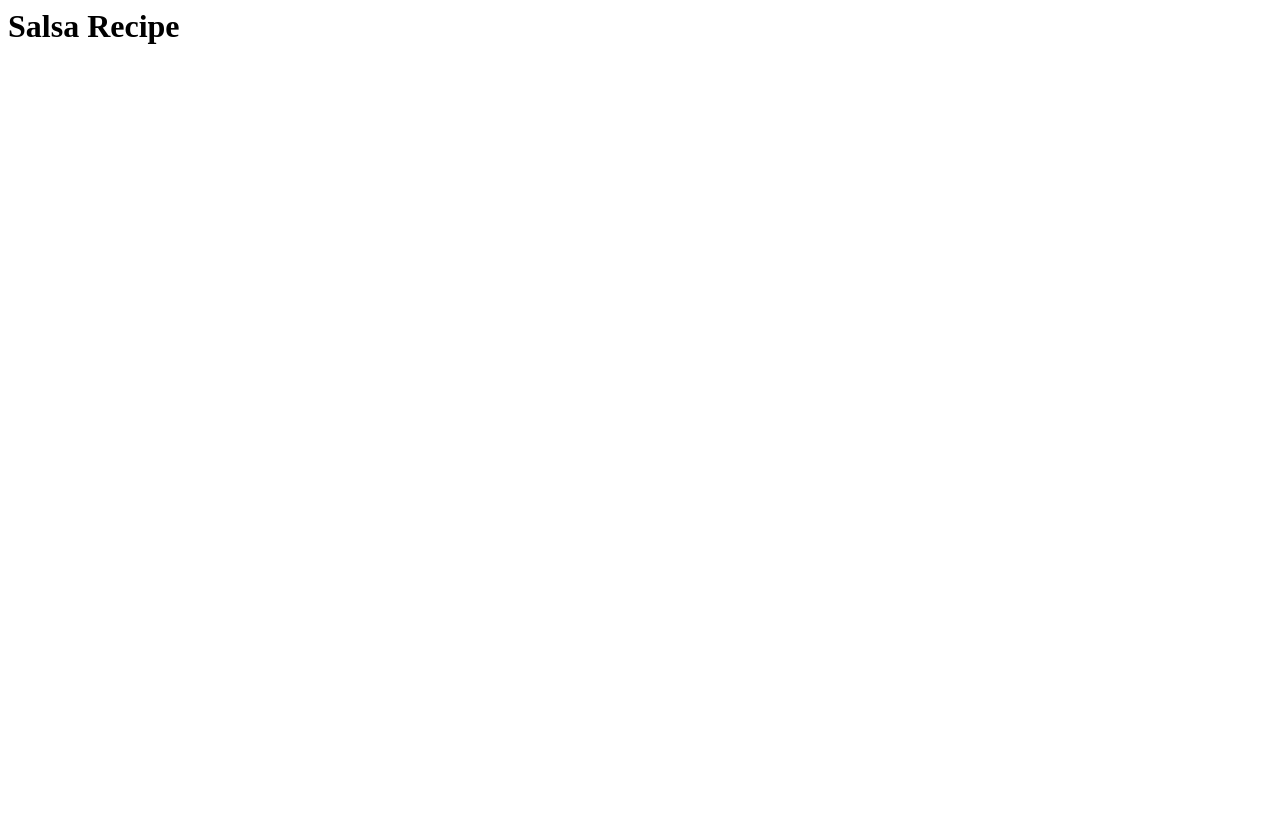
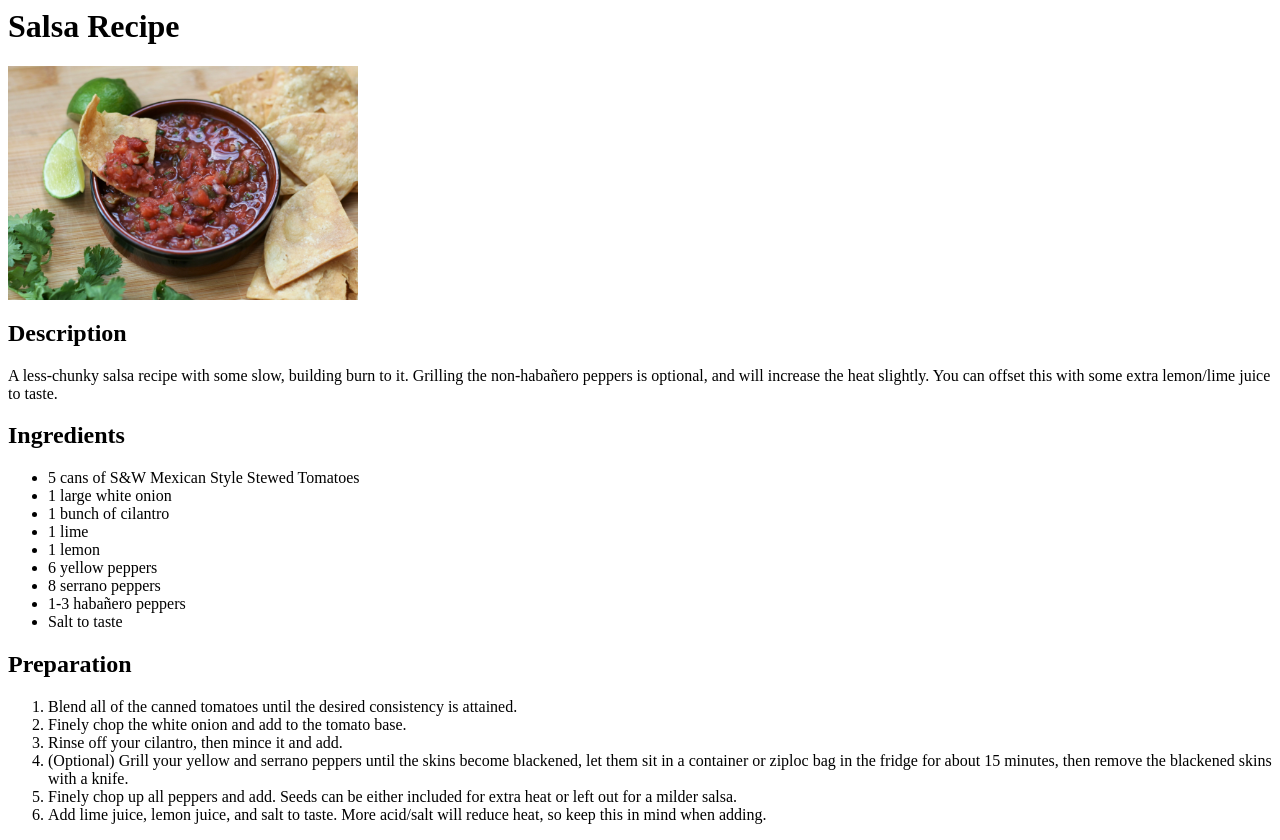
Before and after one commit to megalowdonny/odin-recipes, a plain HTML site: page recipes/salsa.html in a window 1280 px wide. Before the commit the page ends 800 px from the top, so only its background shows below. Drawn offline with Linux system fonts and the light colour scheme.

Commit message:
Salsa and shake recipes complete
Forgot to push separately when salsa was done, so here's a 2-fer.

```diff
--- a/recipes/salsa.html
+++ b/recipes/salsa.html
@@ -8,5 +8,33 @@
 
   <body>
     <h1>Salsa Recipe</h1>
+
+    <img src="../images/salsa.jpg" alt="Salsa in a bowl" width="350">
+
+    <h2>Description</h2>
+    <p>A less-chunky salsa recipe with some slow, building burn to it. Grilling the non-haba&ntilde;ero peppers is optional, and will increase the heat slightly. You can offset this with some extra lemon/lime juice to taste.</p>
+
+    <h2>Ingredients</h2>
+    <ul>
+      <li>5 cans of S&W Mexican Style Stewed Tomatoes</li>
+      <li>1 large white onion</li>
+      <li>1 bunch of cilantro</li>
+      <li>1 lime</li>
+      <li>1 lemon</li>
+      <li>6 yellow peppers</li>
+      <li>8 serrano peppers</li>
+      <li>1-3 haba&ntilde;ero peppers</li>
+      <li>Salt to taste</li>
+    </ul>
+
+    <h2>Preparation</h2>
+    <ol>
+      <li>Blend all of the canned tomatoes until the desired consistency is attained.</li>
+      <li>Finely chop the white onion and add to the tomato base.</li>
+      <li>Rinse off your cilantro, then mince it and add.</li>
+      <li>(Optional) Grill your yellow and serrano peppers until the skins become blackened, let them sit in a container or ziploc bag in the fridge for about 15 minutes, then remove the blackened skins with a knife.</li>
+      <li>Finely chop up all peppers and add. Seeds can be either included for extra heat or left out for a milder salsa.</li>
+      <li>Add lime juice, lemon juice, and salt to taste. More acid/salt will reduce heat, so keep this in mind when adding.</li>
+    </ol>
   </body>
 </html>
```
Also changed, not shown: index.html (+1 -0 lines), recipes/shake.html (added, +29 -0 lines), images/salsa.jpg (added), images/shake.jpg (added).
